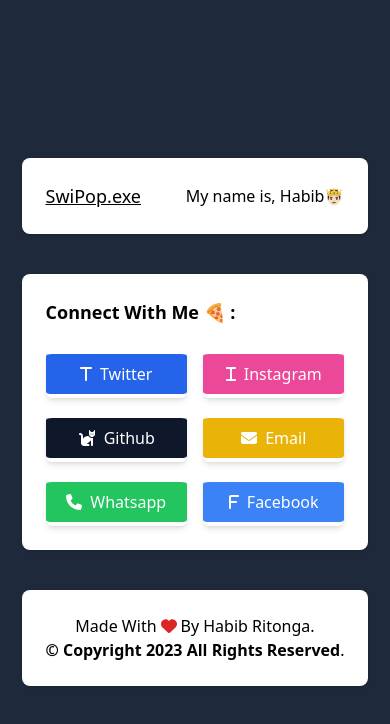
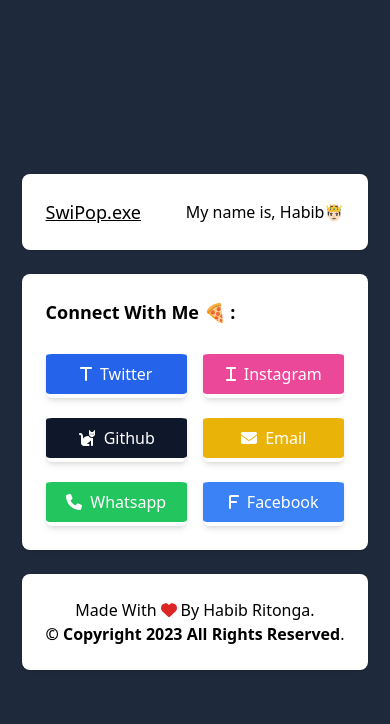
Before and after one commit to mhdnaufalhartg/SwiPop, a React (Vite) app: page / in a window 390 px wide. Shown: the top 724 px of the page. Built offline with nearby package versions, Linux system fonts and the light colour scheme.

Commit message:
deploy ke 7

```diff
--- a/src/components/Card/Card.jsx
+++ b/src/components/Card/Card.jsx
@@ -4,7 +4,7 @@
 
 const Card = (props) => {
   return (
-    <div className="container mx-auto px-2 sm:px-6 lg:px-8 xl:px-10">
+    <div className="container mx-auto px-2 sm:px-6 lg:px-8 xl:px-10 ">
       <div className="max-w-3xl mx-auto">
         <CardHeader />
         <CardBody />
--- a/src/components/Card/CardBody.jsx
+++ b/src/components/Card/CardBody.jsx
@@ -28,7 +28,7 @@
     window.open(link, "_blank");
   };
   return (
-    <div className="bg-white p-6 lg:p-8 shadow rounded-lg mt-10">
+    <div className="bg-white p-6 lg:p-8 shadow rounded-lg mt-6 sm:mt-10">
       <h1 className="font-bold text-lg lg:text-xl">Connect With Me 🍕 :</h1>
       <div className="brand pt-6 grid grid-cols-2 sm:grid-cols-3 lg:grid-cols-3 xl:grid-cols-3 gap-y-4 gap-x-4 lg:gap-x-6">
         <Button
--- a/src/components/Card/CardFooter.jsx
+++ b/src/components/Card/CardFooter.jsx
@@ -4,7 +4,7 @@
 const CardFooter = () => {
   const currentYear = new Date().getFullYear();
   return (
-    <div className="bg-white p-6 lg:p-8 shadow rounded-lg mt-10 ">
+    <div className="bg-white p-6 lg:p-8 shadow rounded-lg mt-6 sm:mt-10 ">
       <h1 className="flex justify-center items-center gap-x-1">
         Made With
         <FontAwesomeIcon icon={faHeart} className="text-red-600 " /> By Habib
```
